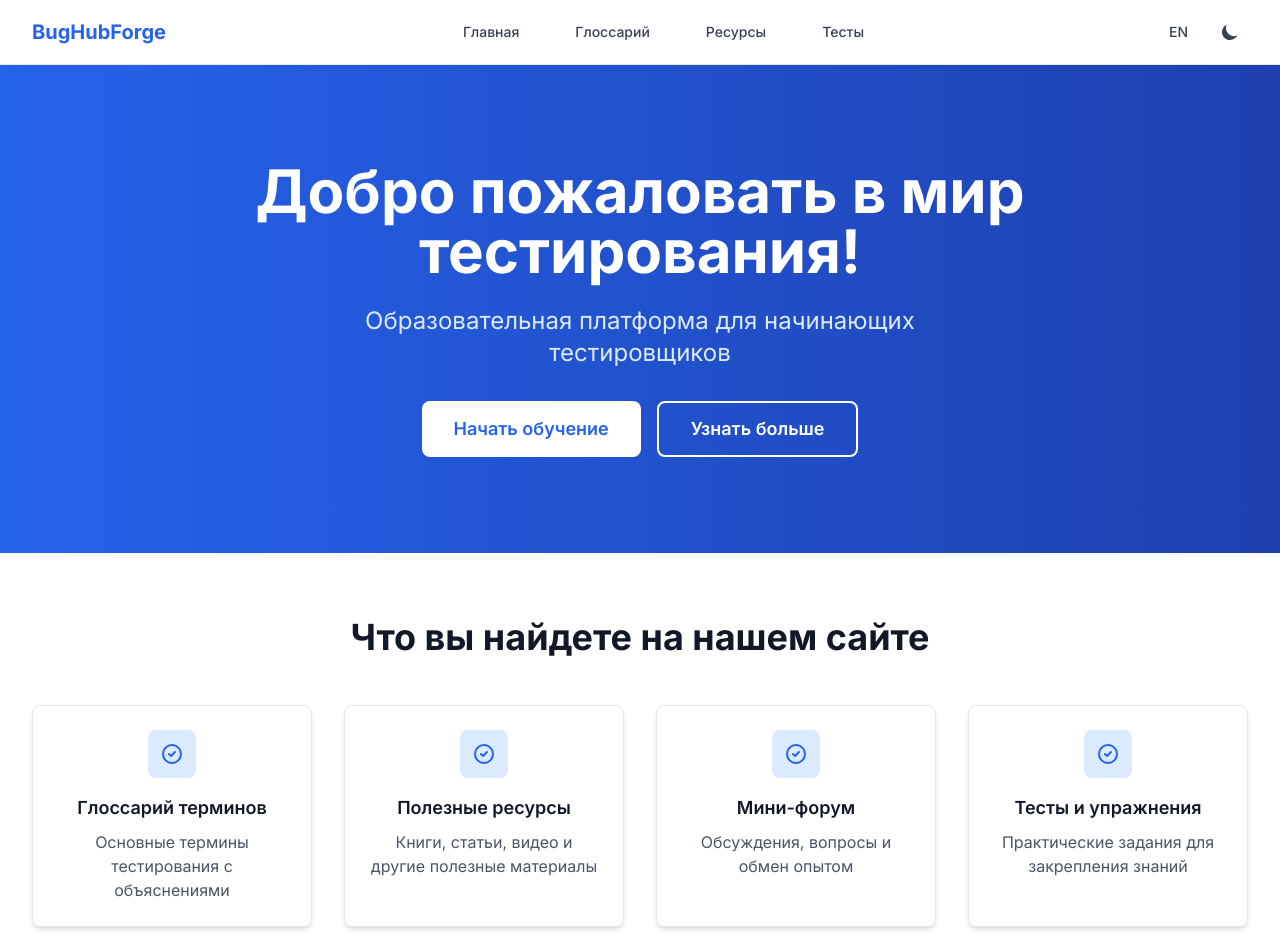
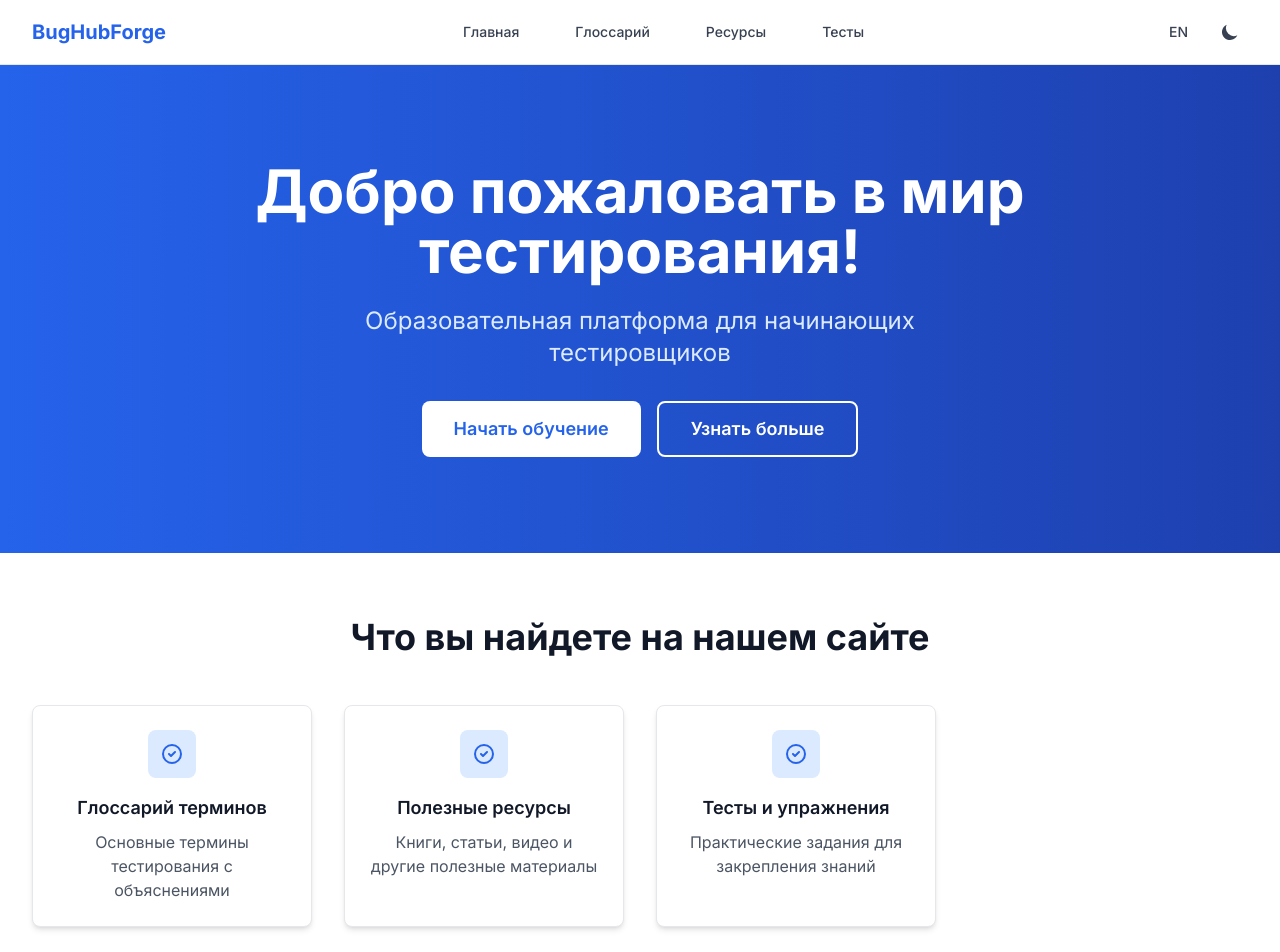
Before and after one commit to spicesole/bughubforge, a Next.js app: page / in a window 1280 px wide. Shown: the top 952 px of the page. Built offline with nearby package versions, Linux system fonts and the light colour scheme.

Commit message:
Fix: Remove mini-forum completely and add navigation to feature cards

```diff
--- a/src/app/page.tsx
+++ b/src/app/page.tsx
@@ -21,25 +21,12 @@ export default function Home() {
         title: 'Что вы найдете на нашем сайте',
         glossary: 'Глоссарий терминов',
         resources: 'Полезные ресурсы',
-        forum: 'Мини-форум',
         tests: 'Тесты и упражнения',
         glossaryDesc: 'Основные термины тестирования с объяснениями',
         resourcesDesc: 'Книги, статьи, видео и другие полезные материалы',
-        forumDesc: 'Обсуждения, вопросы и обмен опытом',
         testsDesc: 'Практические задания для закрепления знаний'
       },
-      forum: {
-        title: 'Мини-форум',
-        subtitle: 'Делитесь своими находками, задавайте вопросы и общайтесь с другими тестировщиками',
-        addMessage: 'Добавить сообщение',
-        yourName: 'Ваше имя',
-        yourNamePlaceholder: 'Введите ваше имя',
-        message: 'Сообщение',
-        messagePlaceholder: 'Поделитесь своими находками или задайте вопрос...',
-        sendMessage: 'Отправить сообщение',
-        messages: 'Сообщения',
-        noMessages: 'Пока нет сообщений. Будьте первым!'
-      },
+
       footer: {
         rights: 'Все права защищены.'
       }
@@ -55,25 +42,12 @@ export default function Home() {
         title: 'What you will find on our site',
         glossary: 'Glossary of terms',
         resources: 'Useful resources',
-        forum: 'Mini forum',
         tests: 'Tests and exercises',
         glossaryDesc: 'Basic testing terms with explanations',
         resourcesDesc: 'Books, articles, videos and other useful materials',
-        forumDesc: 'Discussions, questions and experience sharing',
         testsDesc: 'Practical tasks to consolidate knowledge'
       },
-      forum: {
-        title: 'Mini Forum',
-        subtitle: 'Share your findings, ask questions and communicate with other testers',
-        addMessage: 'Add Message',
-        yourName: 'Your Name',
-        yourNamePlaceholder: 'Enter your name',
-        message: 'Message',
-        messagePlaceholder: 'Share your findings or ask a question...',
-        sendMessage: 'Send Message',
-        messages: 'Messages',
-        noMessages: 'No messages yet. Be the first!'
-      },
+
       footer: {
         rights: 'All rights reserved.'
       }
@@ -97,10 +71,9 @@ export default function Home() {
         <Features
           title={t.features.title}
                   features={[
-          { title: t.features.glossary, description: t.features.glossaryDesc },
-          { title: t.features.resources, description: t.features.resourcesDesc },
-          { title: t.features.forum, description: t.features.forumDesc },
-          { title: t.features.tests, description: t.features.testsDesc }
+          { title: t.features.glossary, description: t.features.glossaryDesc, url: '/glossary', icon: 'glossary' },
+          { title: t.features.resources, description: t.features.resourcesDesc, url: '/resources', icon: 'resources' },
+          { title: t.features.tests, description: t.features.testsDesc, url: '/tests', icon: 'tests' }
         ]}
         />
 
```
